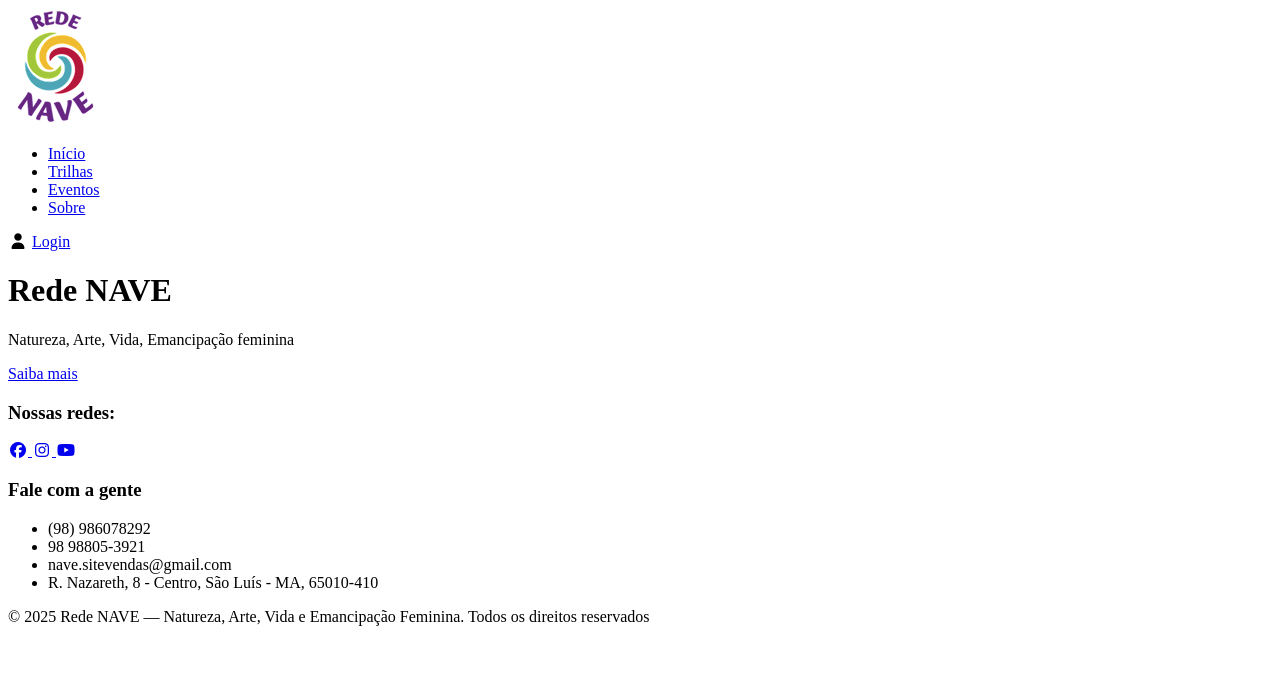
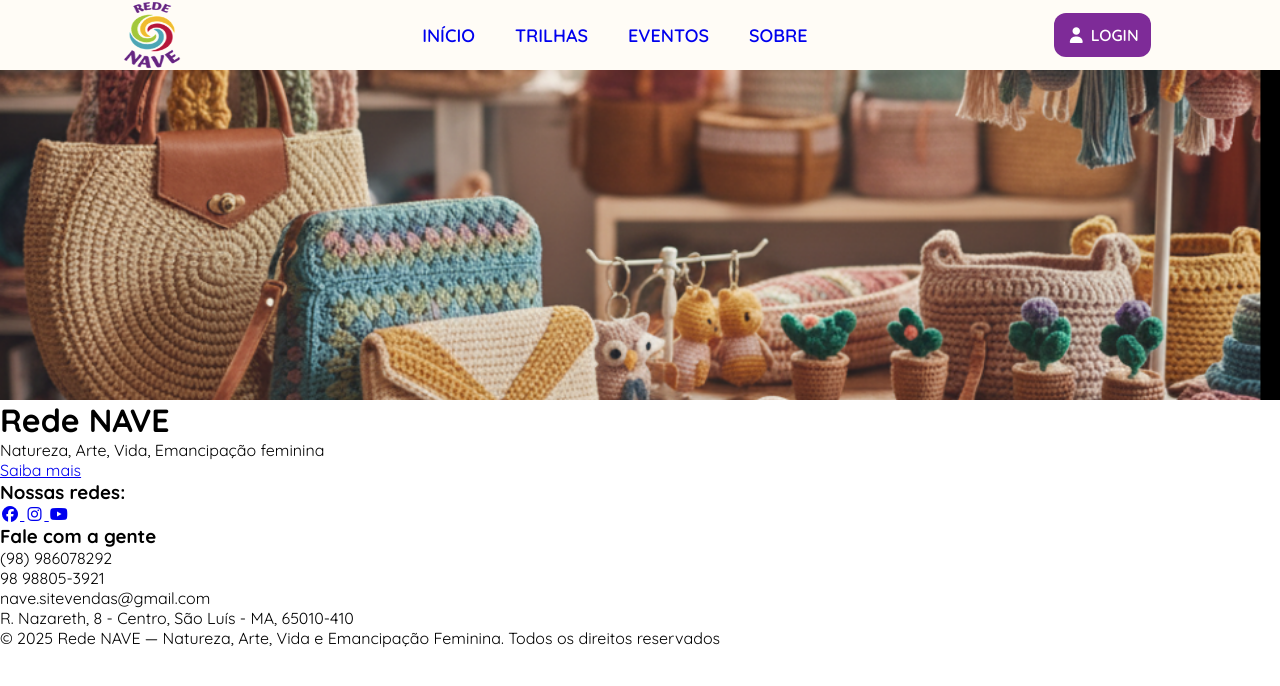
Before and after one commit to Nataliamonteirom/projeto-rede-nave, a plain HTML site: page index.html in a window 1280 px wide. Drawn offline with Linux system fonts and the light colour scheme.

Commit message:
estilizar header da página

```diff
--- a/index.html
+++ b/index.html
@@ -4,14 +4,17 @@
     <meta charset="UTF-8">
     <meta name="viewport" content="width=device-width, initial-scale=1.0">
     <link rel="stylesheet" href="https://cdnjs.cloudflare.com/ajax/libs/font-awesome/7.0.1/css/all.min.css" integrity="sha512-2SwdPD6INVrV/lHTZbO2nodKhrnDdJK9/kg2XD1r9uGqPo1cUbujc+IYdlYdEErWNu69gVcYgdxlmVmzTWnetw==" crossorigin="anonymous" referrerpolicy="no-referrer" />
+    <link rel="preconnect" href="https://fonts.googleapis.com">
+    <link rel="preconnect" href="https://fonts.gstatic.com" crossorigin>
+    <link href="https://fonts.googleapis.com/css2?family=Quicksand:wght@300..700&display=swap" rel="stylesheet">
+    <link rel="stylesheet" href="src/styles/styles.css">
     <title>Rede Nave</title>
 </head>
 <body>
     <header class="header">
-        <div class="logo-nave">
+        <div class="navbar">
             <img src="src/assets/images/logo_nave 1.png" alt="">
-        </div>
-        <nav class="navbar">
+        <nav class="nav-menu">
             <ul>
                 <li class="nav-item"><a href="#">Início</a></li>
                 <li class="nav-item"><a href="#">Trilhas</a></li>
@@ -22,6 +25,7 @@
         <div class="btn">
             <i class="fa-solid fa-user"></i>
             <a href="#">Login</a>
+        </div>
         </div>
     </header>
     <main class="main-content">
--- /dev/null
+++ b/src/styles/styles.css
@@ -0,0 +1,57 @@
+*{
+    margin: 0;
+    padding: 0;
+    box-sizing: border-box;
+}
+
+body{
+    font-family: "Quicksand", sans-serif;
+}
+
+.header{
+    background-image: url(/src/assets/images/croche-banner.png);
+    height: 400px;
+    background-repeat: no-repeat;
+    background-position: center;
+    background-size: cover;
+}
+
+.navbar{
+    background-color: #FFFCF6;
+    display: flex;
+    justify-content: space-around;
+    align-items: center;
+}
+
+.navbar img{
+    width: 70px;
+    height: 70px;
+}
+
+.nav-menu ul{
+    list-style-type: none;
+    display: flex;
+    gap: 40px;
+    font-size: 18px;
+    font-weight: 600;
+    text-transform: uppercase;
+}
+
+.nav-item a {
+    text-decoration: none;
+}
+
+.btn {
+    background-color: #7E2B98;
+    padding: 12px;
+    margin: 12px;
+    border-radius: 12px;
+    color: #FFF;
+}
+
+.btn a{
+    text-decoration: none;
+    color: #FFF;
+    text-transform: uppercase;
+    font-weight: 600;
+}
```
Also changed, not shown: src/assets/images/croche-banner.png (added), 1 other file.
